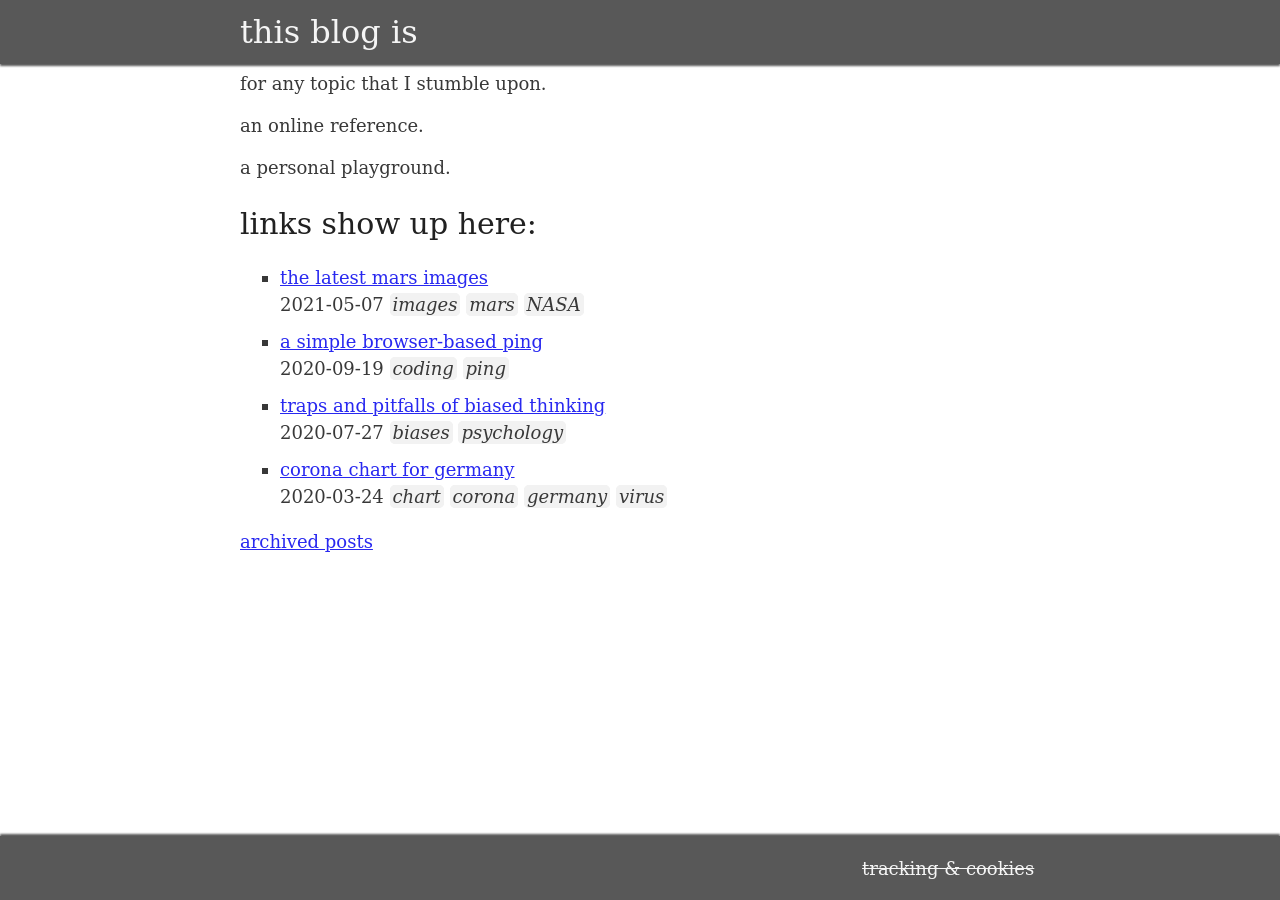
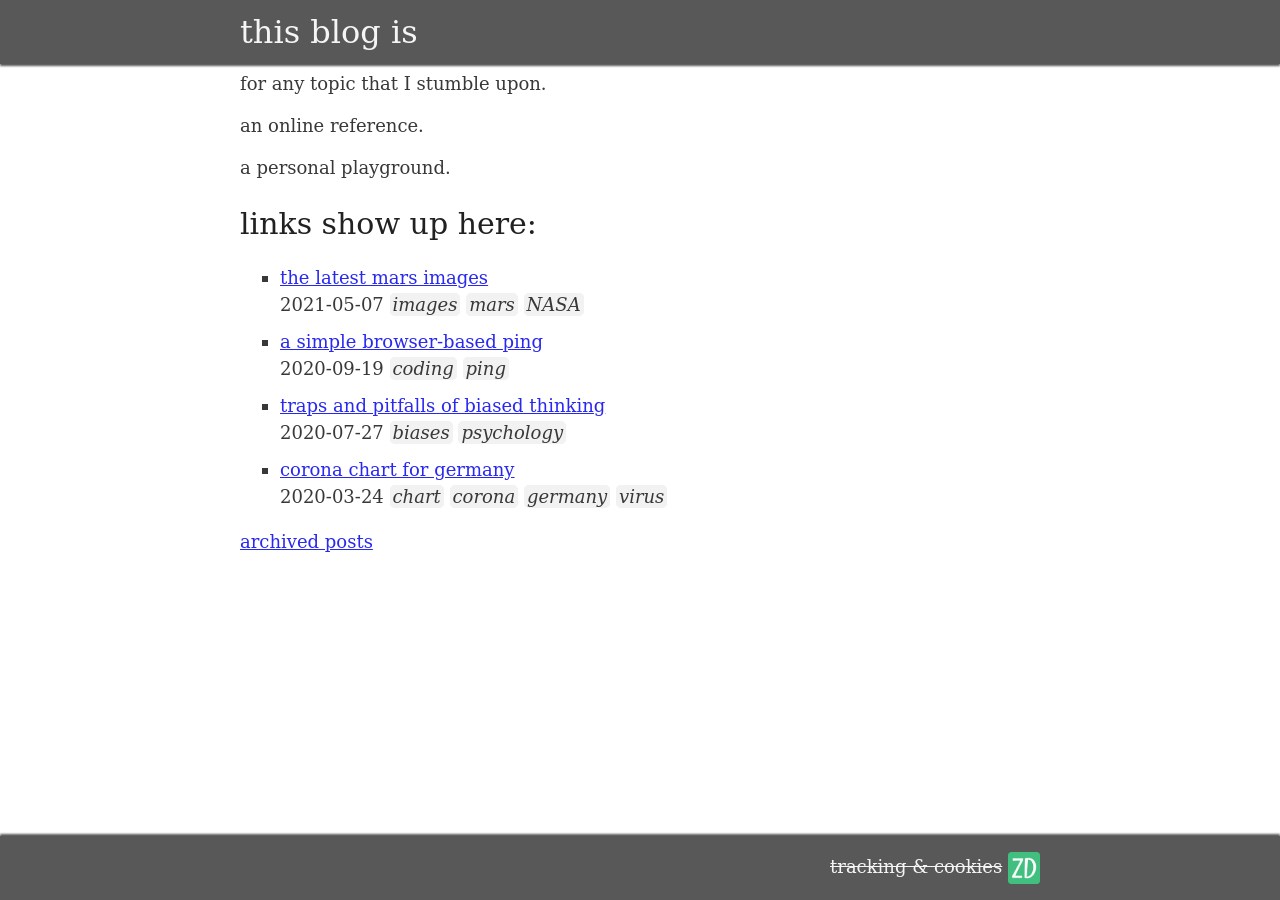
Before and after one commit to ZackDev/zackdev.github.io, a Jekyll site: the page built from pages/index.md, in a window 1280 px wide. Built offline with Jekyll 4.4.1, drawn with Linux system fonts in a browser that asks for light colours.

Commit message:
added new favicon / logo

```diff
--- a/_layouts/default.html
+++ b/_layouts/default.html
@@ -12,10 +12,8 @@
     <script type="text/javascript" src="/assets/js/main.js"></script>
     <script type="text/javascript" src="/assets/js/highcharts.min.js"></script>
     <link href="/assets/css/style.css" rel="stylesheet" type="text/css">
-    <!--
     <link rel="icon" type="image/png" sizes="16x16" href="/assets/img/favicon-16x16.png">
     <link rel="icon" type="image/png" sizes="32x32" href="/assets/img/favicon-32x32.png">
-    -->
   </head>
   <body>
     <!-- header start -->
@@ -42,7 +40,7 @@
         {% else %}
         <div></div>
         {% endif %}
-        <div id="site-details"><s>tracking & cookies</s>&nbsp;<!--<img src="/assets/icons/z.png" style="vertical-align: middle;"/>--></div>
+        <div id="site-details"><s>tracking & cookies</s>&nbsp;<img src="/assets/icons/logo.png" style="vertical-align: middle; height: 32px;"/></div>
       </footer>
     </div>
     <!-- footer end -->
```
Also changed, not shown: assets/icons/logo.png (added), assets/icons/z.png (deleted), assets/img/favicon-16x16.png, assets/img/favicon-32x32.png.
